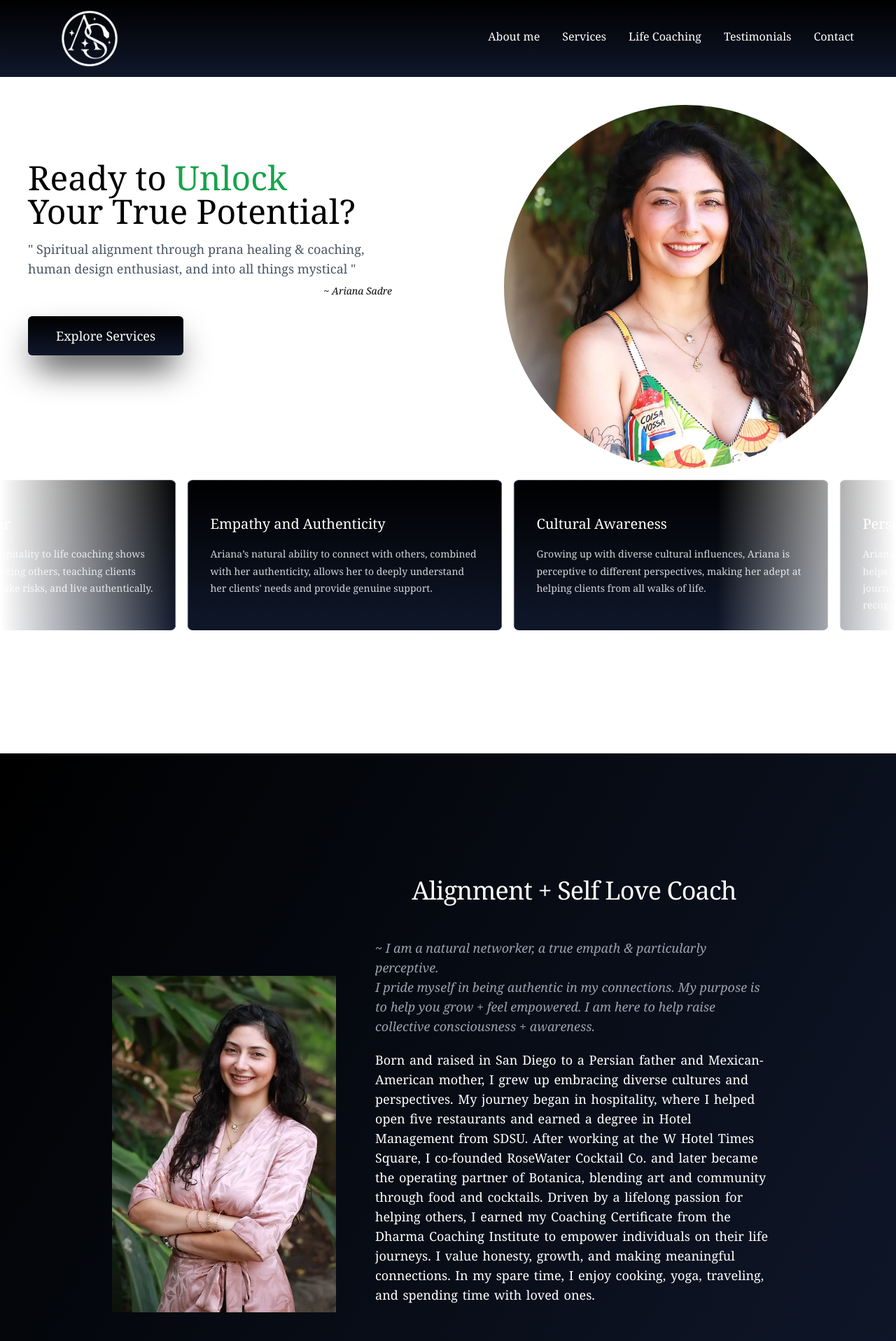
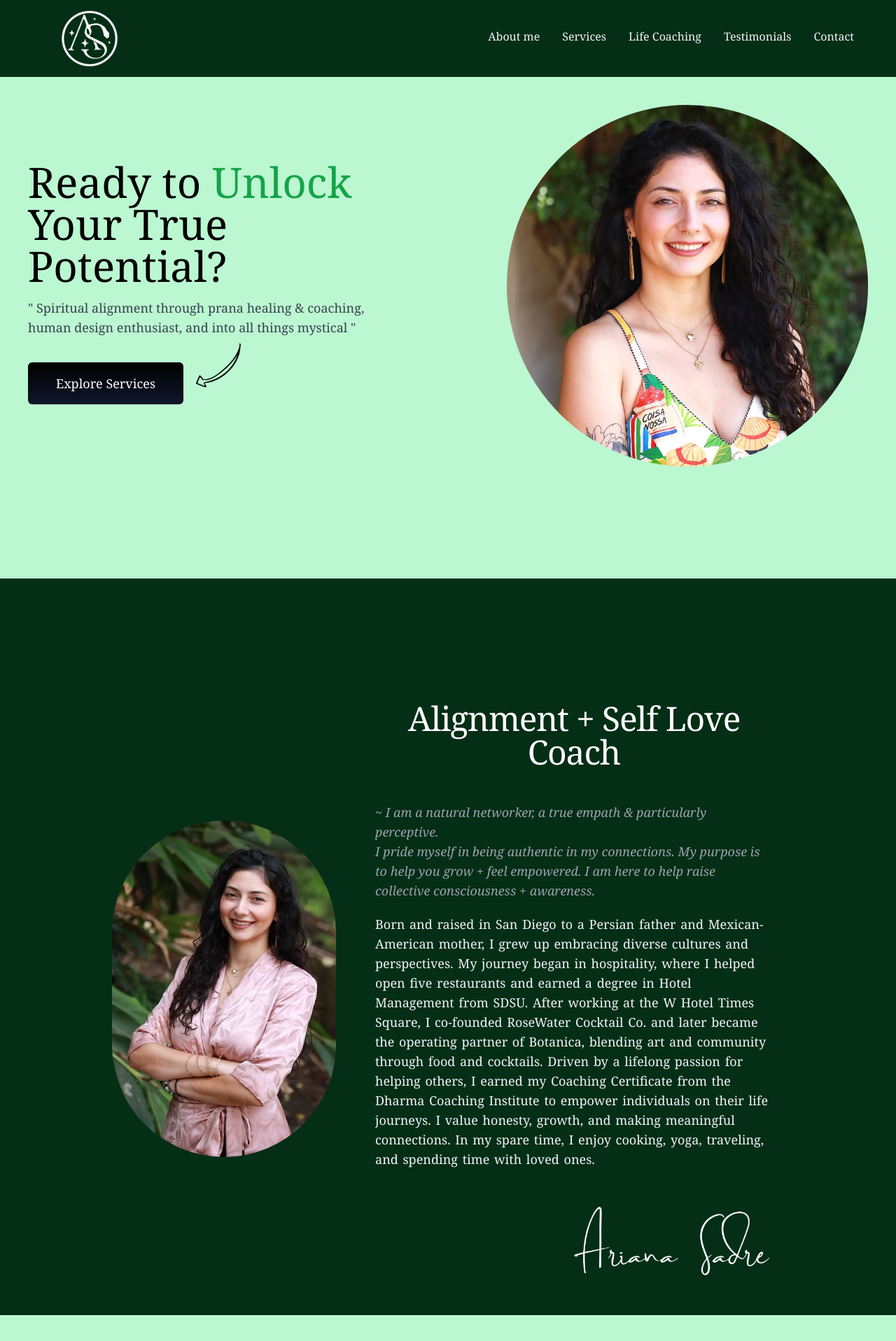
Before and after one commit to warriorBunny013/ArianaHeals, a Next.js app: page / in a window 1280 px wide. Shown: the top 1917 px of the page at 70% size. Built offline with nearby package versions, Linux system fonts and the light colour scheme.

Commit message:
added more ui changes

```diff
--- a/src/app/page.tsx
+++ b/src/app/page.tsx
@@ -28,7 +28,35 @@ const testimonialsData = [
     designation: "Freelance Designer",
     src: "/images/testimonial3.jpg",
   },
+  {
+    quote: `Hi Ariana - Thank you for providing your life coaching services to me at a time where I probably needed it the most.
+    The lessons on human design helped me better understand who I am at the core. I learned that as a generator I create energy
+    around me and attract opportunity from life. My human design also explained why I’m constantly in my head and that the moments
+    of frustration in my life (there are many) stem from not being my true self.
+
+    Through the dharma blueprint, you helped me pinpoint my superpowers by talking through my personal archetypes, what makes me
+    excited, the mediums I enjoy working through, and the obstacles that have contributed to who I am today.
+
+    You created a safe space that allowed me to be open about my fears, stresses, desires, aspirations, pleasures, and much more.
+    After only a few moments in our first session, I knew I was in a judgement-free zone and that I could be honest. You pushed me
+    to get out of my comfort zone and try new things. By trying new things, I’m learning what I like and don’t like. I’m also making
+    an effort to be friendlier and open on a regular basis. I’ve already made a couple of new friends, which I thought was impossible
+    at this age. Even though I haven’t put together the podcast with my brother yet, I’ve been more open with him, and our
+    communication is better than it’s ever been.
+
+    I loved the dynamic of you working with both my partner Annie and me under separate settings. You had an unbiased glimpse into
+    our relationship that helped us understand each other in ways we wouldn’t have otherwise been able to. I’m more open with her too,
+    and although our communication is still a work in progress, it’s getting better by the day.
+
+    Thank you again for your time. I’ve put the tools you showed me to good use, and although I have plenty more work to do, I am
+    definitely seeing and feeling progress. I can’t wait to look back on this experience and reflect on the full effect on how you
+    shaped my bright future!`,
+    name: "Reza T.",
+    designation: "Client",
+    src: "/images/testimonial4.jpg",
+  },
 ];
+
 
 const item = [
   {
@@ -75,7 +103,7 @@ const item = [
 ];
 export default function Home() {
   return (
-    <div className="overflow-x-hidden">
+    <div className="overflow-x-hidden bg-green-200">
       {/* HOME PAGE */}
       <div className="overflow-x-hidden font-serif"
       >
@@ -83,17 +111,17 @@ export default function Home() {
 
         <div
 
-          className="flex justify-center lg:justify-between "
-          style={{
-            background:
-              "linear-gradient(180deg, var(--black), var(--slate-900) ",
-          }}
+          className="flex justify-center lg:justify-between bgr-[#3d4435] bg-green-950 "
+          // style={{
+          //   background: "linear-gradient(270deg, #3d4435, var(--slate-300))",
+          // }}
+
         >
           <div className="lg:ml-20 flex justify-center">
               <img src='/images/logoAriana.avif' className="w-[6rem] py-2" alt='logo'/>
             </div>
 
-          <div className="navbar-center hidden font-serif text-white mt-8 lg:flex">
+          <div className="navbar-center hidden font-serif text-slate-100 mt-8 lg:flex">
             <ul className="menu menu-horizontal flex mr-10 text-md font-extralight px-1">
               <li><a href="#about"
               // onClick={() => navigateTo('about')}
@@ -159,28 +187,23 @@ export default function Home() {
           <div className='pt-1 lg:pt-20 lg:pr-[10rem] lg:flex-col justify-center'>
 
             <div
-              className='font-serif text-black mr-10 font-medium text-4xl leading-10 xl:text-5xl mb-4 '
+              className='font-serif text-black mr-10 font-medium text-5xl leading-30 xl:text-6xl mb-4 '
             >
               Ready to <span className=' text-green-600 rounded-top-xl'>Unlock</span><br/> Your True Potential?
             </div>
             <div
-              className=' lg:w-[65vh] pr-10 md:pr-0 text-sm lg:text-lg font-serif text-gray-600'
+              className=' lg:w-[65vh] hidden md:flex pr-10 md:pr-0 text-sm lg:text-lg font-serif text-gray-700'
             >
             &quot; Spiritual alignment through prana healing & coaching, human design enthusiast, and into all things mystical &quot;
             </div>
-            <div className="flex justify-end mt-2 mb-8">
-            <div
-              className='rubik-wet-paint-regular text-sm lg:text-md italic mb-2 '
-            >
-              ~ Ariana Sadre
-            </div>
-            </div>
+            <div className="flex flex-wrap justify-between max-w-[19rem] mt-2 mb-8">
 
+              <div className="flex flex-col justify-end">
             <a
             href="#services"
             // onClick={() => navigateTo('newsletter')}
 
-            className=" shadow-black hover:scale-150 shadow-2xl bg-black rounded-md font-normal text-sm lg:text-lg px-10 text-white font-serif mb-10 py-4 cursor-pointer ease-in hover:bg-gray-900 "
+            className=" mt-5 md:mt-0 bg-black rounded-md font-normal text-sm lg:text-lg px-10 text-white font-serif py-4 cursor-pointer ease-in hover:bg-gray-900 "
             style={{
               background:
                 "linear-gradient(180deg, var(--black), var(--slate-900) ",
@@ -189,21 +212,30 @@ export default function Home() {
           Explore Services
 
 
-          </a>
+          </a></div>
+            <div> <img src='/images/arrow.png' className="w-[4rem] hidden md:flex pb-6" alt='arrow'/></div>
+            {/* <div
+              className='rubik-wet-paint-regular text-sm lg:text-md italic mb-2 '
+            >
+              ~ Ariana Sadre
+
+            </div> */}
+            </div>
+
 
           </div>
           {/* <picture> */}
           <div className='w-[77vh]'>
-            <img src='/images/Ariana.avif' className="rounded-full mt-10 lg:mt-0" alt='hero'/>
+            <img src='/images/Ariana.avif' className="rounded-full mt-5 lg:mt-0" alt='hero'/>
 
           </div>
           {/* </picture> */}
         </div>
       </div>
-      <div className="rounded-md flex flex-col antialiased bg-white dark:bg-black dark:bg-grid-white/[0.05] items-center justify-center relative overflow-hidden">
+      {/* <div className="rounded-md flex flex-col antialiased bg-white dark:bg-black dark:bg-grid-white/[0.05] items-center justify-center relative overflow-hidden">
         <InfiniteMovingCards items={item} direction="right"
         speed="slow"/>
-      </div>
+      </div> */}
 
       {/* ABOUT ME */}
       <div id="about">
@@ -240,27 +272,53 @@ export default function Home() {
       <Services/>
 
     </div>
-      {/* TESTIMONIALS */}
-      <div id="testimonials" className=" pt-20 border-b border-gray-600 text-white"
-       style={{
-        background:
-          "linear-gradient(120deg, var(--black), var(--slate-900) ",
-      }}
-      >
-      <h1 className="text-4xl font-serif font-medium text-center my-8">
-        What People Are Saying
-      </h1>
-      <AnimatedTestimonials testimonials={testimonialsData} autoplay={true} />
+{/* TESTIMONIALS */}
+<div
+  id="testimonials"
+  className="pb-40 border-b border-gray-600 text-slate-100"
+>
+  <h1 className="text-4xl font-serif text-black font-medium text-center my-8 mb-10">
+    What People Are Saying
+  </h1>
+  <div className="flex flex-wrap gap-10 pb-20 px-8 sm:px-20 lg:px-60">
+    {/* Testimonial 1 */}
+    <div className="border rounded-md shadow-lg bg-green-950 text-md font-serif p-8 sm:p-10">
+      <div className="flex items-center mb-2">
+        <span className="text-yellow-400 text-xl">★★★★★</span>
       </div>
+      <div>
+        “Ariana’s life coaching and lessons on human design helped me understand my core self. Her guidance created a safe space for open discussions, improving my relationships, communication, and self-awareness. I now feel empowered to navigate life authentically, and the progress I’ve made is incredible.”
+      </div>
+      <div className="flex justify-end mt-4">
+        <div className="font-bold text-md sm:text-lg font-serif">~ Reza T.</div>
+      </div>
+    </div>
+    {/* Testimonial 2 */}
+    <div className="border rounded-md shadow-lg bg-green-950 text-md font-serif p-8 sm:p-10">
+      <div className="flex items-center mb-2">
+        <span className="text-yellow-400 text-xl">★★★★★</span>
+      </div>
+      <div>
+        “Ariana’s insights into human design gave me clarity about my strengths and how to navigate life in alignment with my nature. Her support built my confidence to follow my unique path. I’ve seen incredible changes and love sharing her wisdom with friends and family.”
+      </div>
+      <div className="flex justify-end mt-4">
+        <div className="font-bold text-md sm:text-lg font-serif">~ Annie</div>
+      </div>
+    </div>
+  </div>
+</div>
+
+
 
       {/* FOOTER */}
 
       <footer
-      className="pt-10"
-       style={{
-        background:
-          "linear-gradient(180deg, var(--black), var(--slate-900) ",
-      }}>
+      className="pt-10 bg-green-950"
+      //  style={{
+      //   background:
+      //     "linear-gradient(180deg, var(--black), var(--slate-900) ",
+      // }}
+      >
           <div className='w-full  mx-auto max-w-screen-xl p-4 md:flex gap-3 md:items-center md:justify-between'>
             <div className='max-w-1/2 mb-10 text-sm text-gray-300'>
               <span className='font-bold'>Disclaimer:</span> The life coaching services provided by Ariana Sadre, Holistic Life Coach, are designed to guide and support personal growth, alignment, and well-being. These services are not a substitute for medical, psychological, or professional advice. Results may vary, and all actions taken based on coaching sessions are the client&apos;s responsibility. Always consult appropriate professionals for health, legal, or financial concerns.
--- a/src/components/ui/about.tsx
+++ b/src/components/ui/about.tsx
@@ -6,11 +6,11 @@ const About: React.FC = () => {
 
 
   return (
-    <div className="pt-40 pb-10 mt-40 overflow-x-hidden pl-5 pr-5 lg:px-40 justify-center font-serif"
-    style={{
-        background:
-          "linear-gradient(120deg, var(--black), var(--slate-900) ",
-      }}
+    <div className="pt-40  bg-green-950 pb-10 mt-40 overflow-x-hidden pl-5 pr-5 lg:px-40 justify-center font-serif"
+    // style={{
+    //     background:
+    //       "linear-gradient(120deg, var(--black), var(--slate-900) ",
+    //   }}
     >
       <motion.div
         initial={{ opacity: 0, y: 100 }}
@@ -19,12 +19,12 @@ const About: React.FC = () => {
         className="flex flex-col gap-10 items-center md:flex-row lg:max-w-6xl"
       >
         <img
-          className="object-cover w-full h-96 md:h-auto md:w-[20rem]"
+          className="object-cover rounded-full w-full h-96 md:h-auto md:w-[20rem]"
           src="images/About.avif"
           alt="Ariana"
         />
         <div className="flex flex-col justify-around p-4 leading-normal">
-          <h5 className="lg:mb-2 text-2xl text-center lg:text-4xl font-medium font-serif tracking-tight text-white dark:text-white">
+          <h5 className="lg:mb-2 text-3xl text-center lg:text-5xl font-medium font-serif tracking-tight text-white dark:text-white">
 
 Alignment + Self Love Coach
           </h5>
@@ -45,7 +45,7 @@ I pride myself in being  authentic in my connections. My purpose is to help you
 
 I am here to help raise collective consciousness + awareness.
           </p>
-          <p className="mb-3 font-extralight font-serif pb-10 flex text-sm lg:text-lg [word-spacing:2px] text-white">
+          <p className="mb-3 font-extralight font-serif pb-10 flex text-sm lg:text-lg [word-spacing:2px] text-slate-100">
           Born and raised in San Diego to a Persian father and Mexican-American mother, I grew up embracing diverse cultures and perspectives. My journey began in hospitality, where I helped open five restaurants and earned a degree in Hotel Management from SDSU. After working at the W Hotel Times Square, I co-founded RoseWater Cocktail Co. and later became the operating partner of Botanica, blending art and community through food and cocktails.
 
 Driven by a lifelong passion for helping others, I earned my Coaching Certificate from the Dharma Coaching Institute to empower individuals on their life journeys. I value honesty, growth, and making meaningful connections. In my spare time, I enjoy cooking, yoga, traveling, and spending time with loved ones.
--- a/src/components/ui/animated-testimonials.tsx
+++ b/src/components/ui/animated-testimonials.tsx
@@ -91,14 +91,14 @@ export const AnimatedTestimonials = ({
                   }}
                   className="absolute inset-0 origin-bottom"
                 >
-                  <Image
+                  {/* <Image
                     src={testimonial.src}
                     alt={testimonial.name}
                     width={500}
                     height={500}
                     draggable={false}
                     className="h-full w-full rounded-3xl object-cover object-center"
-                  />
+                  /> */}
                 </motion.div>
               ))}
             </AnimatePresence>
--- a/src/components/ui/infinite-moving-cards.tsx
+++ b/src/components/ui/infinite-moving-cards.tsx
@@ -72,7 +72,7 @@ export const InfiniteMovingCards = ({
     <div
       ref={containerRef}
       className={cn(
-        "scroller relative z-20  max-w-7xl overflow-hidden  [mask-image:linear-gradient(to_right,transparent,white_20%,white_80%,transparent)]",
+        "scroller relative z-20  max-w-7xl overflow-hidden  [mask-image:linear-gradient(to_right,transparent,white_20%,white_80%,transparent)] bg-green-200",
         className
       )}
     >
@@ -87,10 +87,10 @@ export const InfiniteMovingCards = ({
         {items.map((item, idx) => (
           <li
             className="w-[350px] max-w-full relative rounded-lg border border-b-0 flex-shrink-0 border-slate-700 px-8 py-6 md:w-[450px]"
-            style={{
-              background:
-                "linear-gradient(180deg, var(--black), var(--slate-900) ",
-            }}
+            // style={{
+            //   background:
+            //     "linear-gradient(180deg, var(--black), var(--slate-900) ",
+            // }}
             key={idx}  // Changed `key` to `idx` to avoid duplicate key warning
           >
             <blockquote>
@@ -106,9 +106,7 @@ export const InfiniteMovingCards = ({
                   </span>
                 </span>
               </div>
-              <span className=" relative z-20 text-sm leading-[1.6] text-gray-300 font-normal font-serif">
-                {item.quote}
-              </span>
+
 
             </blockquote>
           </li>
```
Also changed, not shown: public/images/arrow.png (added).
